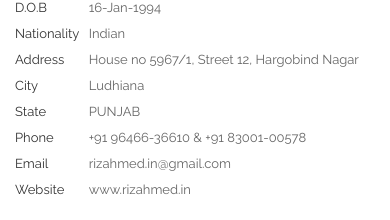
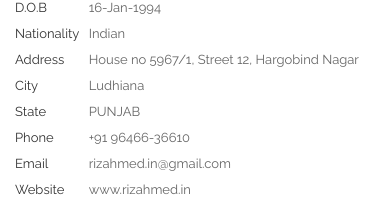
Before and after one commit to rizahmeds/profile, a plain HTML site: page index.html in a window 390 px wide. Shown: the part 958-1178 px from the top of the page. Drawn offline with Linux system fonts and the light colour scheme; some packages are replaced by stand-ins of ours.

Commit message:
fix: remove secondery phone number

```diff
--- a/index.html
+++ b/index.html
@@ -109,7 +109,7 @@
                                         <li><a href="#">House no 5967/1, Street 12, Hargobind Nagar</a></li>
                                         <li><a href="#">Ludhiana</a></li>
                                         <li><a href="#">PUNJAB</a></li>
-                                        <li><a href="#">+91 96466-36610 &amp; +91 83001-00578</a></li>
+                                        <li><a href="#">+91 96466-36610</a></li>
                                         <li><a href="#">rizahmed.in@gmail.com</a></li>
                                         <li><a href="www.topsmmpanel.com">www.rizahmed.in</a></li>
                                     </ul>
```
